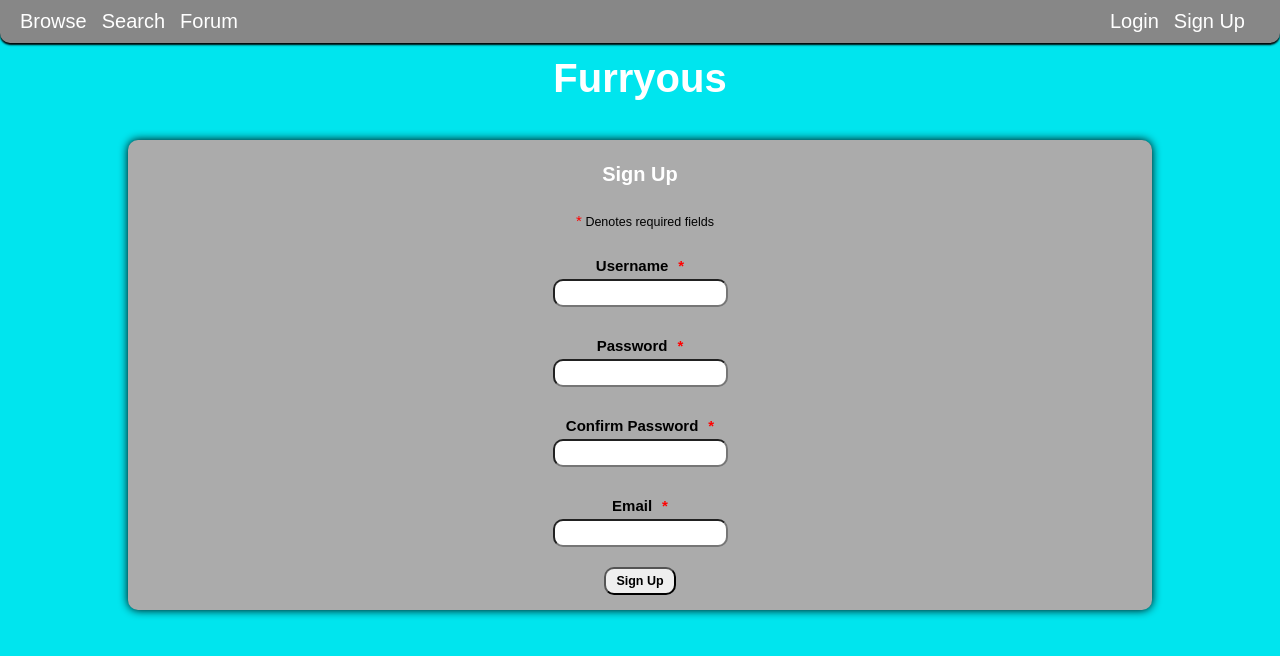
After one commit to Lethero/Furryous, a Django app: template users/templates/users/signup.html in a window 1280 px wide. The commit adds this page. Shown: the top 656 px of the page. Run offline with Django 3.2, Linux system fonts and the light colour scheme; the template is opened without the code that fills it: values that come from a table or form of the project are taken from there, others are empty.

Commit message:
Made some modifications to the layout

```diff
--- a/main/requirements.txt
+++ /dev/null
@@ -1,2 +0,0 @@
-Django==1.10.2
-Pillow==3.4.1
--- a/main/static/scripts/main.js
+++ b/main/static/scripts/main.js
@@ -1,4 +1,5 @@
 $(document).ready(function() {
+    $("input:required").prev().addClass("required");
     /*
      * Hide navbar when scrolling down on phones.
      * Show when scrolling up.
--- a/main/templates/index.html
+++ b/main/templates/index.html
@@ -1 +1,5 @@
 {% extends 'layout.html' %}
+{% load static %}
+{% block header %}
+<img src="{% static 'images/furryous.png' %}" alt="Furryous">
+{% endblock %}
--- a/main/templates/layout.html
+++ b/main/templates/layout.html
@@ -59,6 +59,7 @@
     </nav>
     <header>
         <h1><a class="title text-center" href="{% url 'index' %}">Furryous</a></h1>
+        {% block header %}{% endblock %}
     </header>
     {% block content %}{% endblock %}
 </body>
--- a/static/css/main.css
+++ b/static/css/main.css
@@ -17,7 +17,7 @@ body {
     color: white;
     display: block;
 }
-    .title:hover {
+    a.title:hover {
         text-shadow: 2px 2px 2px #000;
     }
 
@@ -59,6 +59,12 @@ header {
     header .title {
         display: none;
     }
+    header img {
+        max-width: 100%;
+        max-height: 250px;
+        display: block;
+        margin: 10px auto;
+    }
 
 /* Navbar */
 nav {
@@ -69,7 +75,7 @@ nav {
     background: #878787;
     border-bottom-left-radius: 10px;
     border-bottom-right-radius: 10px;
-    /*box-shadow: 0 2px 2px #000;*/
+    box-shadow: 0 2px 2px #000;
     z-index: 9999;
     transition: 0.5s;
 }
@@ -101,7 +107,6 @@ nav {
     }
         #menu ul {
             padding: 0;
-            margin: 1rem;
         }
             #menu ul li {
                 list-style-type: none;
@@ -115,3 +120,46 @@ nav {
                     #menu ul li a:hover {
                         text-shadow: 2px 2px 2px #000;
                     }
+
+@media screen and (min-width: 768px) {
+    header {
+        display: flex;
+        justify-content: center;
+        align-items: center;
+    }
+        header .title {
+            display: block;
+            font-size: 4rem;
+        }
+        header img {
+            margin: 20px;
+            max-height: 300px;
+        }
+
+    #mobile-menu {
+        display: none;
+    }
+
+    #menu {
+        display: flex;
+        flex-direction: row;
+    }
+        #menu ul {
+            display: flex;
+            flex-direction: row;
+        }
+            #menu ul li {
+                margin: 0 1.5rem 0 0 ;
+            }
+                #menu ul li a {
+                    font-size: 2rem;
+                }
+        #site-menu {
+            margin-right: auto;
+            margin-left: 20px;
+        }
+        #user-menu {
+            margin-right: 20px;
+            margin-left: auto;
+        }
+}
--- /dev/null
+++ b/static/css/users/forms.css
@@ -0,0 +1,61 @@
+body {
+    display: flex;
+    flex-direction: column;
+    justify-content: center;
+    align-items: center;
+}
+
+form {
+    width: 80%;
+    display: flex;
+    flex-direction: column;
+    justify-content: center;
+    align-items: center;
+    background: #ababab;
+    border-radius: 10px;
+    box-shadow: 0 0 10px #000;
+    padding: 1rem 0;
+    margin: 25px;
+}
+    form .errorlist {
+        text-align: center;
+        padding: 0;
+    }
+        form .errorlist li {
+            list-style-type: none;
+            color: red;
+            font-size: 1.25rem;
+            font-weight: bold;
+        }
+    form .form-group {
+        margin: 1.5rem 0;
+        font-size: 1.25rem;
+        display: flex;
+        flex-direction: column;
+        padding: 0;
+    }
+        form .form-group label {
+            font-size: 1.5rem;
+            font-weight: bold;
+            margin-bottom: 0.5rem;
+        }
+        form .form-group input {
+            border-radius: 10px;
+            padding: 0.5rem;
+        }
+    form input[type="submit"] {
+        font-size: 1.25rem;
+        font-weight: bold;
+        border-radius: 10px;
+        padding: 0.5rem 1rem;
+        margin: 0.5rem;
+    }
+    form .note {
+        font-size: 1.25rem;
+    }
+    form .required::after {
+        content: "*";
+        font-size: 1.5rem;
+        margin-left: 1rem;
+        color: red;
+    }
--- a/static/scripts/main.js
+++ b/static/scripts/main.js
@@ -1,4 +1,5 @@
 $(document).ready(function() {
+    $("input:required").prev().addClass("required");
     /*
      * Hide navbar when scrolling down on phones.
      * Show when scrolling up.
--- a/users/forms.py
+++ b/users/forms.py
@@ -2,8 +2,8 @@ from django import forms
 from django.contrib.auth.models import User
 
 class LoginForm(forms.Form):
-    username = forms.CharField(label="Username", max_length=100)
-    password = forms.CharField(label="Password", max_length=100, widget=forms.PasswordInput)
+    username = forms.CharField(label="Username", max_length=100, required=True)
+    password = forms.CharField(label="Password", max_length=100, widget=forms.PasswordInput, required=True)
 
     class Meta:
         model = User
@@ -13,10 +13,14 @@ class LoginForm(forms.Form):
         return super(LoginForm, self).clean()
 
 class RegisterForm(forms.Form):
-    username = forms.CharField(label="Username", max_length=100)
-    password = forms.CharField(label="Password", max_length=100, widget=forms.PasswordInput)
-    confirm_password = forms.CharField(label="Confirm Password", max_length=100, widget=forms.PasswordInput)
-    email = forms.EmailField(label="Email", max_length=256)
+    username = forms.CharField(label="Username", max_length=100, required=True)
+    username.widget.attrs["required"] = "required"
+    password = forms.CharField(label="Password", max_length=100, widget=forms.PasswordInput, required=True)
+    password.widget.attrs["required"] = "required"
+    confirm_password = forms.CharField(label="Confirm Password", max_length=100, widget=forms.PasswordInput, required=True)
+    confirm_password.widget.attrs["required"] = "required"
+    email = forms.EmailField(label="Email", max_length=256, required=True)
+    email.widget.attrs["required"] = "required"
 
     class Meta:
         model = User
--- /dev/null
+++ b/users/templates/users/signup.html
@@ -0,0 +1,20 @@
+{% extends 'layout.html' %}
+{% load static %}
+{% block title %}{{ block.super }} | Sign Up{% endblock %}
+{% block css %}
+<link rel="stylesheet" href="{% static 'css/users/forms.css' %}">
+{% endblock %}
+{% block content %}
+<form action="{% url 'user:signup' %}" method="post">
+    {% csrf_token %}
+    <h1 class="title">Sign Up</h1>
+    <p class="note"><span class="required"></span> Denotes required fields</p>
+    {% for field in form %}
+    <div class="form-group">
+        <label class="text-center" for="{{ field.id_for_label }}">{{ field.label }}</label>
+        {{ field }}
+    </div>
+    {% endfor %}
+    <input type="submit" value="Sign Up">
+</form>
+{% endblock %}
```
Also changed, not shown: main/static/css/main.css (+51 -3 lines), users/static/css/users/forms.css (added, +61 -0 lines), users/templates/users/login.html (added, +23 -0 lines), users/views.py (+41 -6 lines), furryous.db, users/migrations/0004_auto_20161016_2024.py (added), 2 other files.
